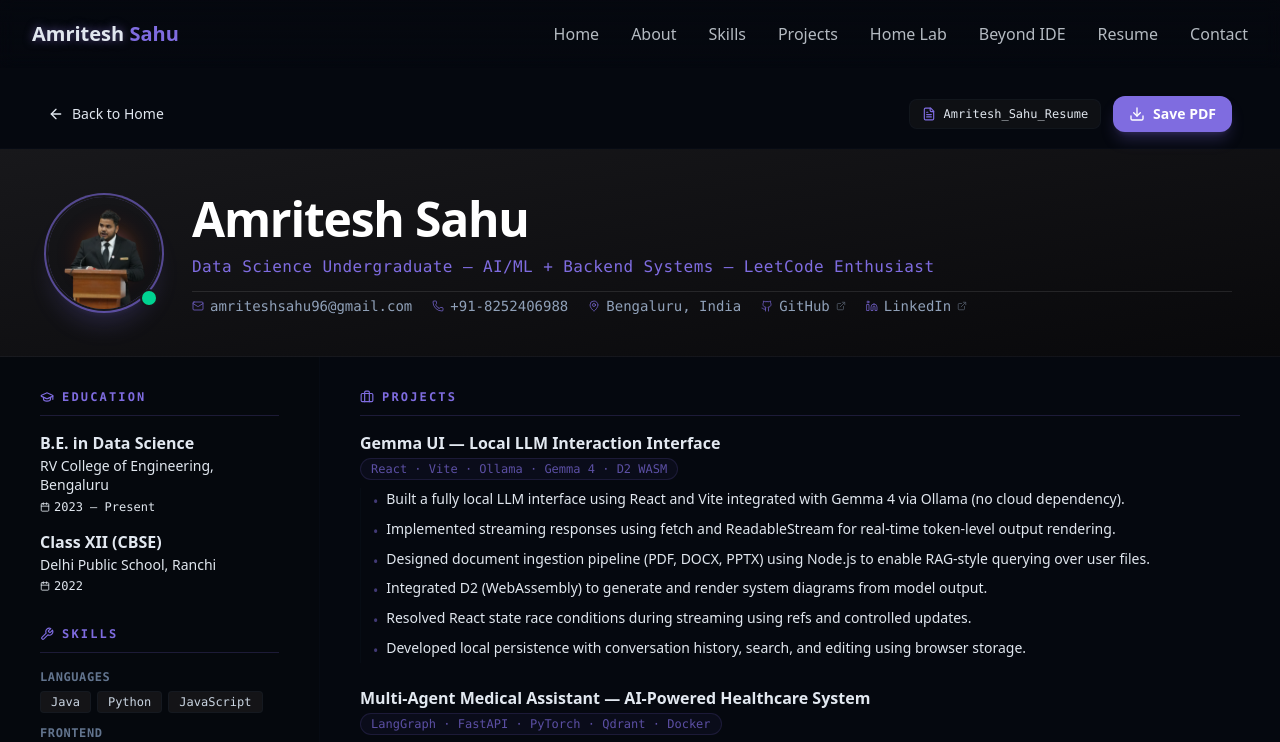
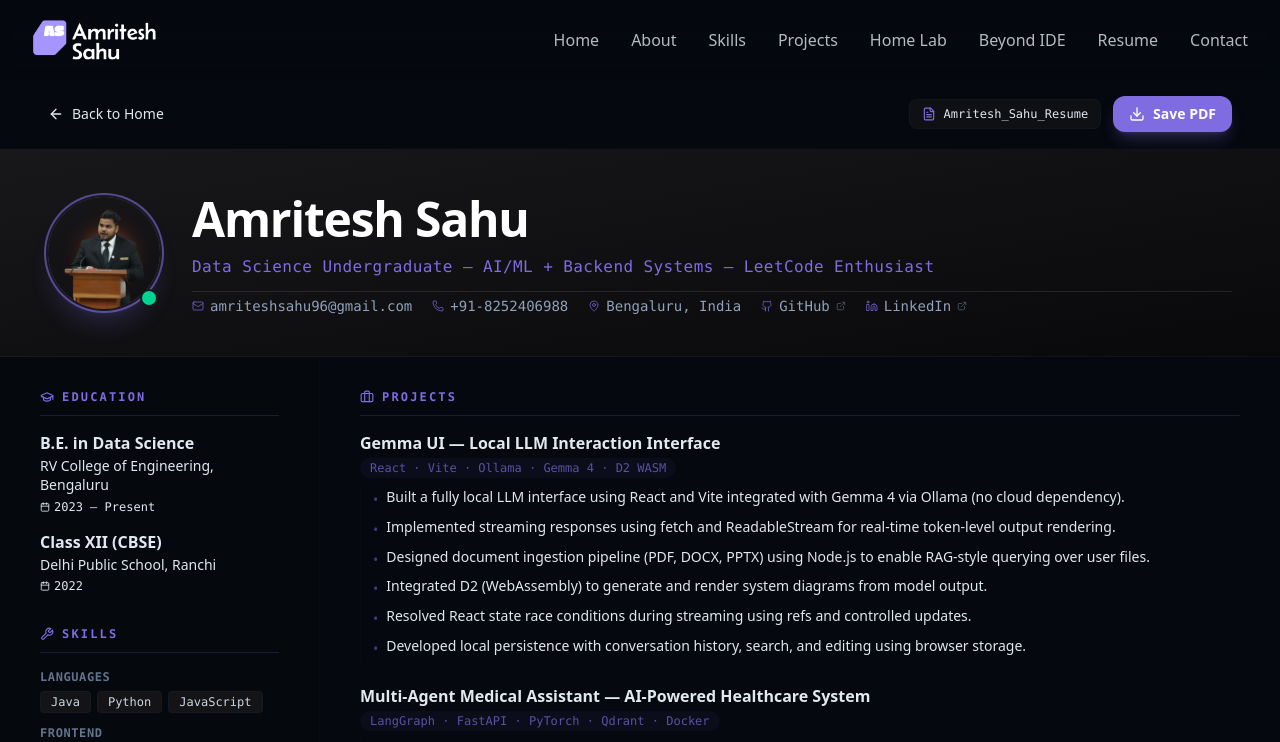
Before and after one commit to Amritesh-co/portfolio, a React (Vite) app: page /resume in a window 1280 px wide. Shown: the top 742 px of the page. Built offline with nearby package versions, Linux system fonts and the light colour scheme.

Commit message:
feat: replace text brand with high-resolution logo image in Navbar and center social connect

```diff
--- a/src/components/ContactSection.jsx
+++ b/src/components/ContactSection.jsx
@@ -79,9 +79,9 @@ export const ContactSection = () => {
             </div>
 
             {/* Social Connect */}
-            <div className="pt-8 border-t border-border/10">
+            <div className="pt-8 border-t border-border/10 text-center">
               <h4 className="font-medium mb-4 text-slate-200">Connect With Me</h4>
-              <div className="flex space-x-4">
+              <div className="flex space-x-4 justify-center">
                 <a
                   href="https://github.com/Amritesh-co"
                   target="_blank"
--- a/src/components/Navbar.jsx
+++ b/src/components/Navbar.jsx
@@ -43,13 +43,14 @@ export const Navbar = () => {
     >
       <div className="container flex items-center justify-between">
         <a
-          className="text-xl font-bold text-primary flex items-center"
+          className="flex items-center"
           href={isHomePage ? "#hero" : "/#hero"}
         >
-          <span className="relative z-10">
-            <span className="text-glow text-foreground"> Amritesh </span>{" "}
-            Sahu
-          </span>
+          <img
+            src="/high-resolution-color-logo.png"
+            alt="Amritesh Sahu"
+            className="h-8 md:h-10 w-auto object-contain"
+          />
         </a>
 
         {/* desktop nav */}
--- a/src/pages/Resume.jsx
+++ b/src/pages/Resume.jsx
@@ -294,7 +294,7 @@ export const Resume = () => {
                       <div key={p.name} className="space-y-2">
                         <div>
                           <h4 className="text-base font-bold text-slate-200 leading-snug">{p.name}</h4>
-                          <span className="inline-block mt-1 text-xs font-mono text-primary/70 bg-primary/5 border border-primary/15 px-2.5 py-0.5 rounded-full">
+                          <span className="inline-block mt-1 text-xs font-mono text-primary/70 bg-primary/5 px-2.5 py-0.5 rounded-full">
                             {p.stack}
                           </span>
                         </div>
```
Also changed, not shown: public/high-resolution-color-logo.png (added).
